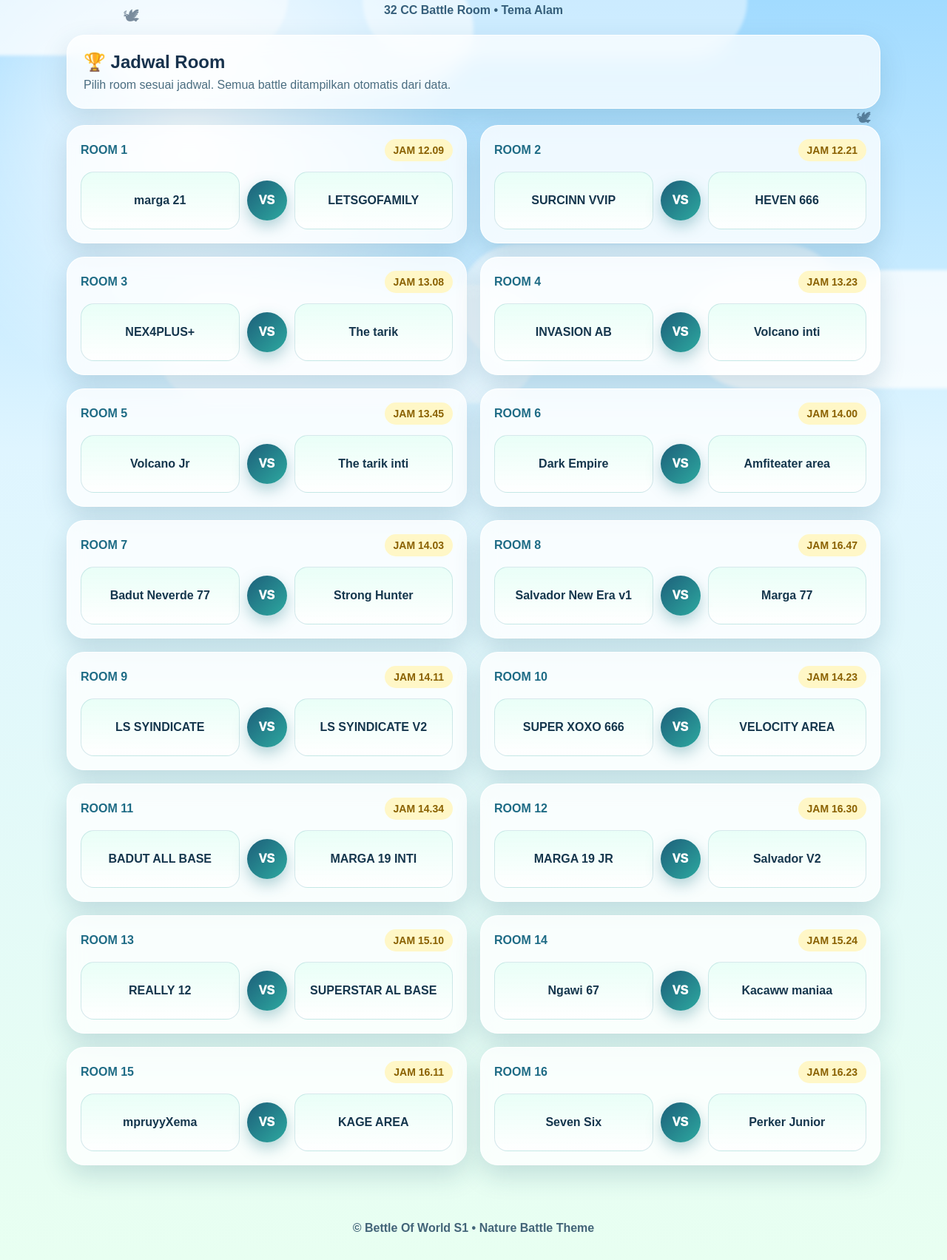
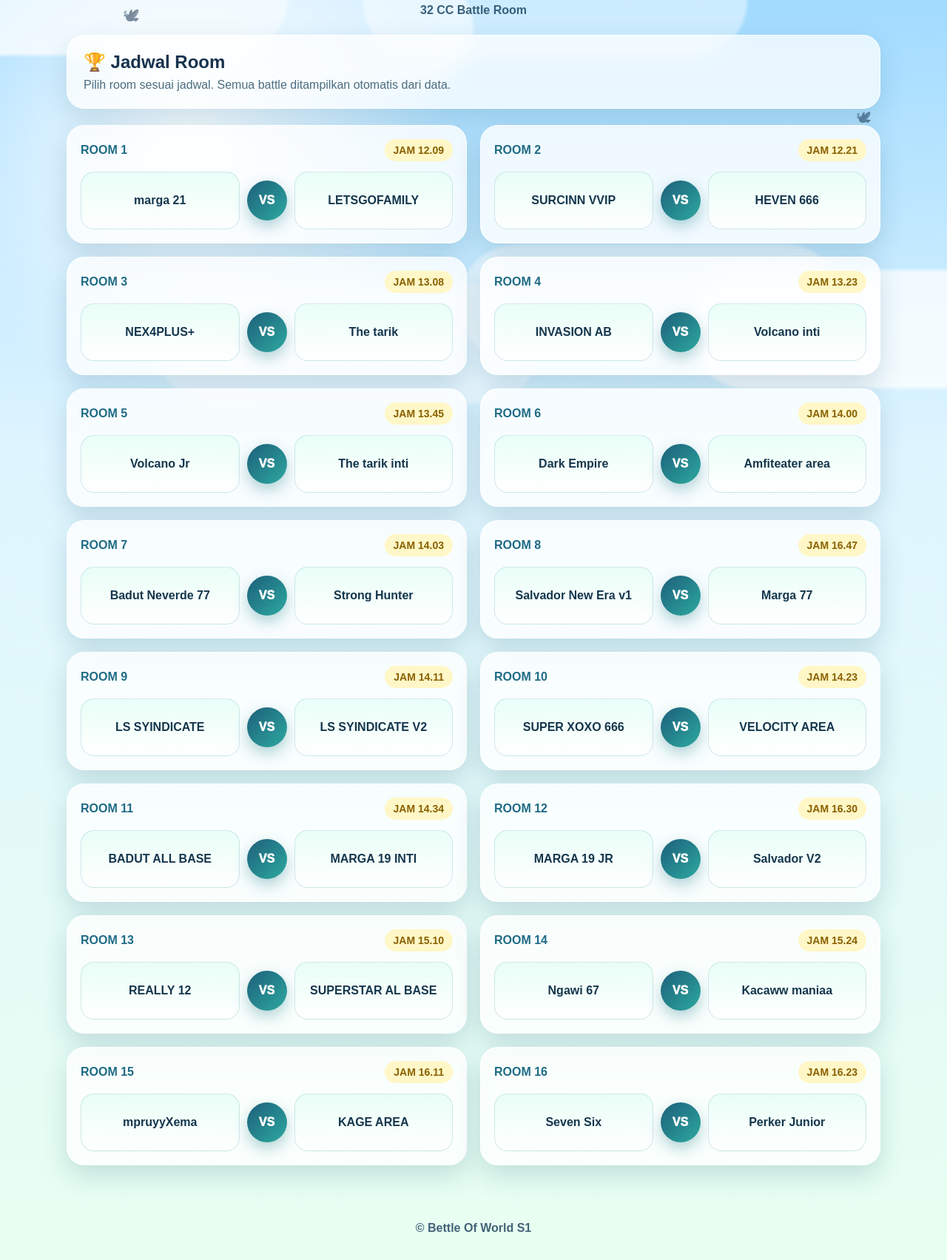
Before and after one commit to pinnlyy/bracket, a plain HTML site: page index.html in a window 1280 px wide. Shown: the part 185-1888 px from the top of the page at 74% size. Drawn offline with Linux system fonts and the light colour scheme.

Commit message:
Update index.html

```diff
--- a/index.html
+++ b/index.html
@@ -16,7 +16,7 @@
   <header class="hero">
     <div class="badge">SEASON 1</div>
     <h1>BETTLE OF WORLD</h1>
-    <p>32 CC Battle Room • Tema Alam</p>
+    <p>32 CC Battle Room</p>
   </header>
 
   <main class="container">
@@ -29,7 +29,7 @@
   </main>
 
   <footer>
-    <p>© Bettle Of World S1 • Nature Battle Theme</p>
+    <p>© Bettle Of World S1</p>
   </footer>
 
   <script src="script.js"></script>
```
